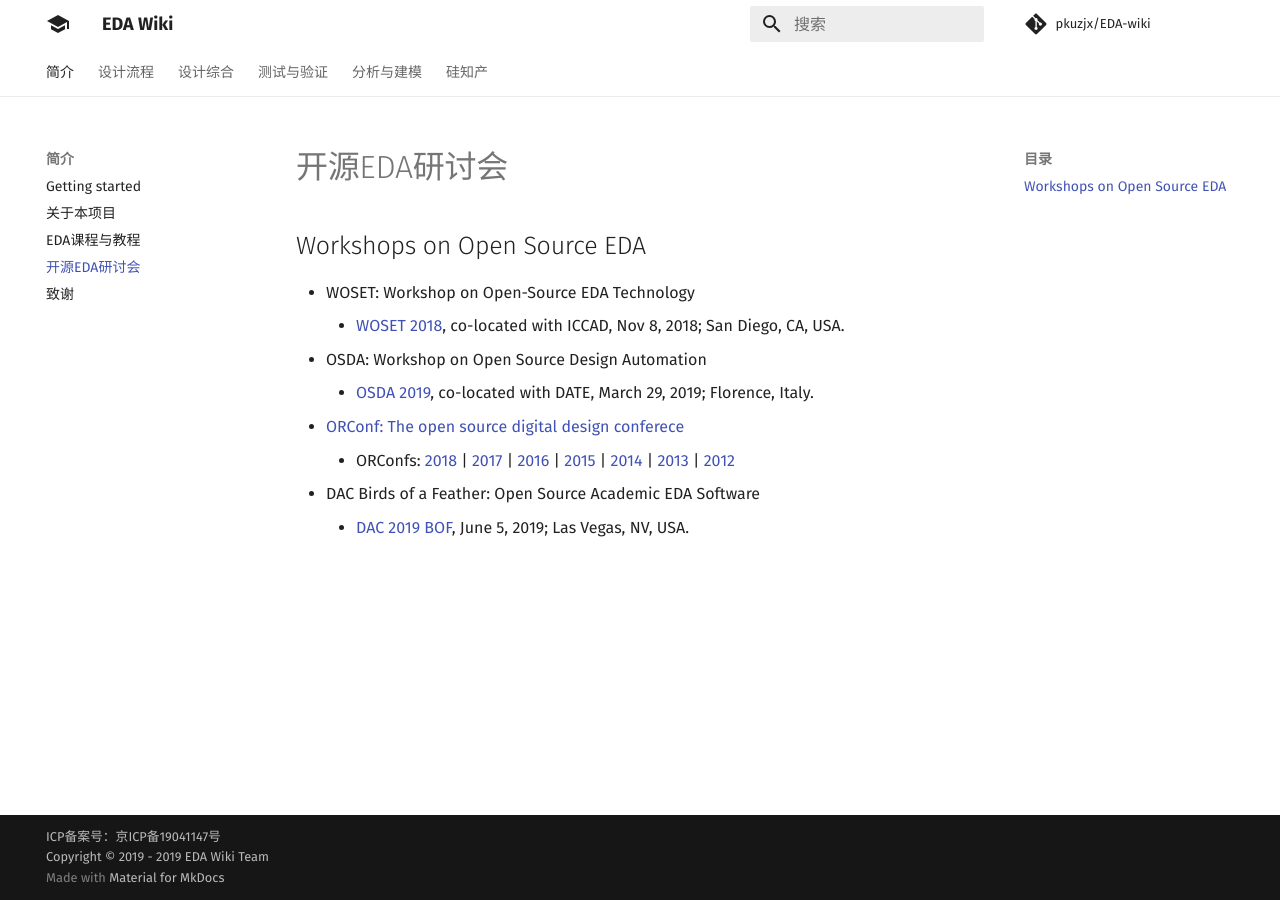
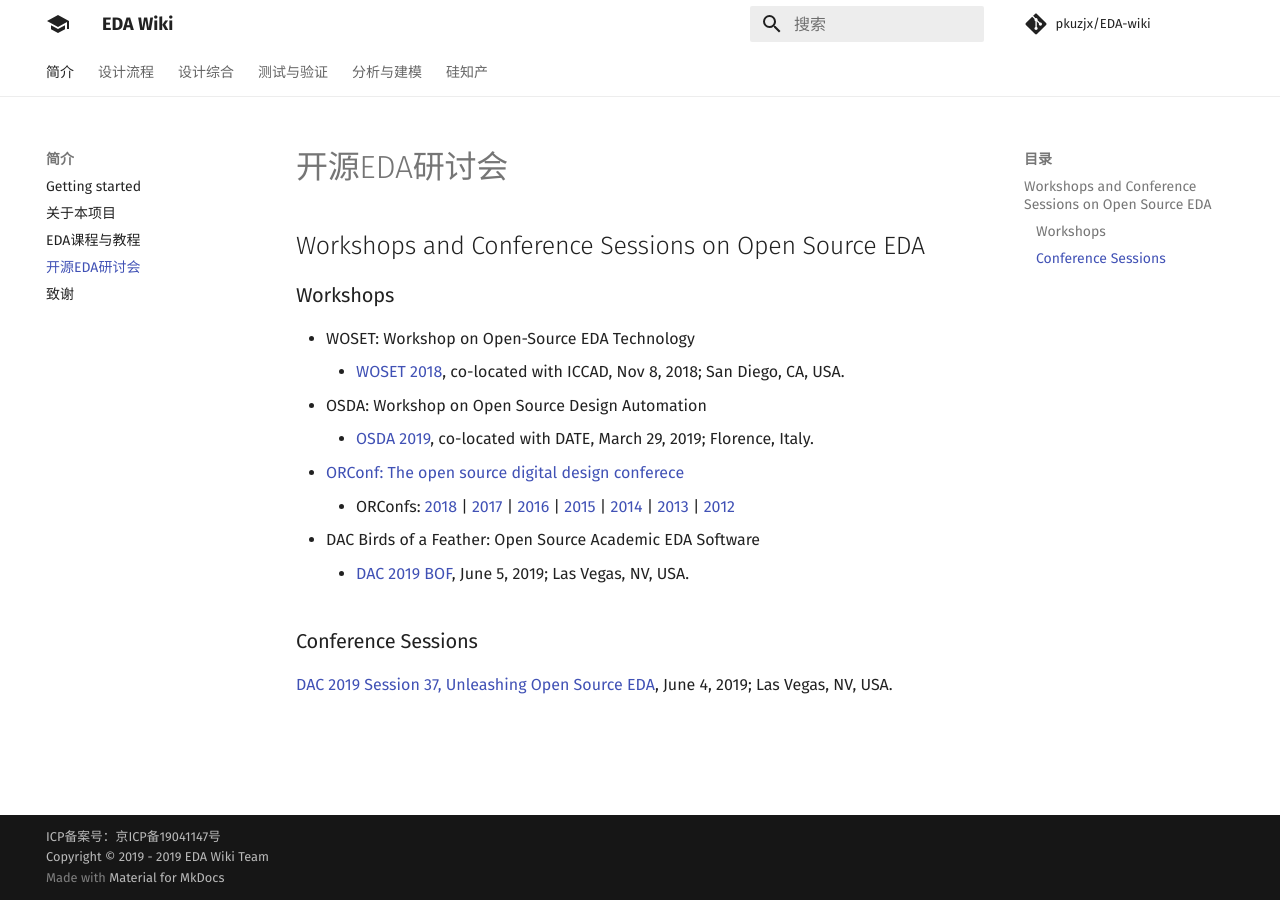
Before and after one commit to daitoto/EDA-wiki, an MkDocs documentation site: the page built from docs/intro/workshop.md, in a window 1280 px wide. Built offline with MkDocs 1.6.1 and Material for MkDocs 9.7.7, drawn with Linux system fonts in a browser that asks for light colours; comment, search, counter and statistics services are not loaded.

Commit message:
Update workshop.md

```diff
--- a/docs/intro/workshop.md
+++ b/docs/intro/workshop.md
@@ -1,4 +1,5 @@
-## Workshops on Open Source EDA
+## Workshops and Conference Sessions on Open Source EDA
+### Workshops
 - WOSET: Workshop on Open-Source EDA Technology
   - [WOSET 2018](https://woset-workshop.github.io/), co-located with ICCAD, Nov 8, 2018; San Diego, CA, USA.
 - OSDA: Workshop on Open Source Design Automation
@@ -7,3 +8,6 @@
   - ORConfs: [2018](https://orconf.org/2018/) | [2017](https://orconf.org/2017/) | [2016](https://orconf.org/2016/) | [2015](https://orconf.org/2015/) | [2014](https://orconf.org/2014/) | [2013](https://orconf.org/2013/) | [2012](https://orconf.org/2012/)
 - DAC Birds of a Feather: Open Source Academic EDA Software
   - [DAC 2019 BOF](https://github.com/The-OpenROAD-Project/Birds-of-a-Feather-Open-Source-Academic-EDA-Software/wiki/DAC-2019-Birds-of-a-Feather:-Open-Source-Academic-EDA-Software), June 5, 2019; Las Vegas, NV, USA.
+
+### Conference Sessions
+ [DAC 2019 Session 37, Unleashing Open Source EDA](http://www2.dac.com/events/eventdetails.aspx?id=267-37), June 4, 2019; Las Vegas, NV, USA.
```
